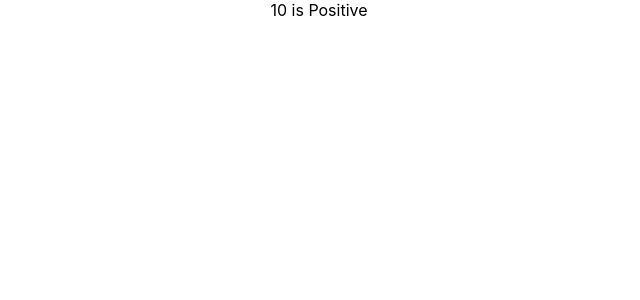
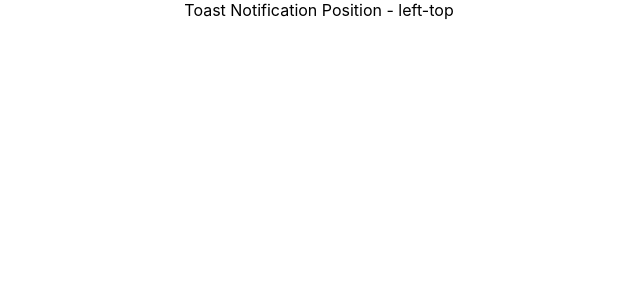
Before and after one commit to berattozgul/react-typescript-demo, a React (Create React App) app: page / in a window 1280 px wide. Shown: the top 300 px of the page, without its empty margins (321-961 px from the left). Built offline with nearby package versions, Linux system fonts and the light colour scheme.

Commit message:
understanding template literals and exclude

```diff
--- a/src/App.tsx
+++ b/src/App.tsx
@@ -1,10 +1,11 @@
 import './App.css';
 import { RandomNumber } from './components/ref/restriction/RandomNumber';
+import { Toast } from './components/templateLiterals/Toast';
 
 function App() {
   return (
     <div className="App">
-      <RandomNumber value={10} isPositive={true} />
+      <Toast position="left-top" />
     </div>
   );
 }
--- /dev/null
+++ b/src/components/templateLiterals/Toast.tsx
@@ -0,0 +1,13 @@
+type HorizontalPosition = 'left' | 'center' | 'right';
+type VerticalPosition = 'top' | 'center' | 'bottom';
+type ToastProps={
+    position:
+    | Exclude<`${HorizontalPosition}-${VerticalPosition}`,'center-center'>
+    | 'center'
+
+}
+export const Toast = ({ position }: ToastProps) => {
+    return (
+    <div>Toast Notification Position - {position}</div>
+    )
+}
```
